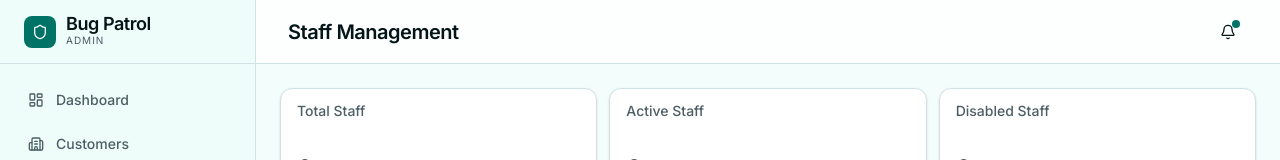
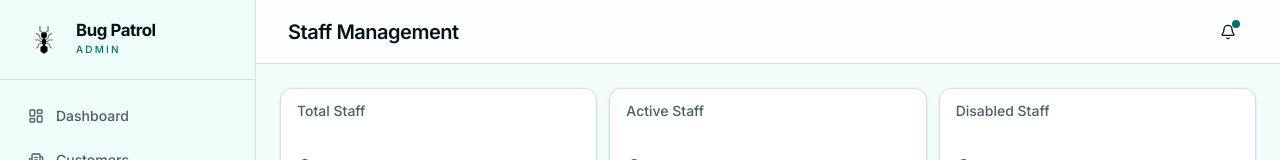
Before and after one commit to bugpatrolindia-byte/bug-patrol-v2, a Next.js app: page /admin/staff in a window 1280 px wide. Shown: the top 160 px of the page. Built offline with nearby package versions, Linux system fonts and the light colour scheme; no server answers; the database is empty.

Commit message:
Update sidebar branding with ant logo

```diff
--- a/components/admin/admin-sidebar.tsx
+++ b/components/admin/admin-sidebar.tsx
@@ -10,7 +10,6 @@ import {
   Settings,
   Users,
   X,
-  Shield,
 } from "lucide-react"
 import Link from "next/link"
 import { usePathname } from "next/navigation"
@@ -54,14 +53,14 @@ export function AdminSidebar({ open, onClose }: AdminSidebarProps) {
           open ? "translate-x-0" : "-translate-x-full"
         )}
       >
-        <div className="flex h-16 items-center justify-between border-b border-sidebar-border px-6">
-          <div className="flex items-center gap-2.5">
-            <div className="flex h-8 w-8 items-center justify-center rounded-lg bg-primary">
-              <Shield className="h-4 w-4 text-primary-foreground" />
+        <div className="flex h-20 items-center justify-between border-b border-sidebar-border px-6">
+          <div className="flex items-center gap-3">
+            <div className="flex h-10 w-10 items-center justify-center">
+              <img src="/branding/ant-logo.png" alt="Bug Patrol" className="h-9 w-9 object-contain" />
             </div>
             <div className="flex flex-col">
-              <span className="text-lg font-semibold tracking-tight leading-none">Bug Patrol</span>
-              <span className="text-[10px] uppercase tracking-widest text-muted-foreground">Admin</span>
+              <span className="text-[1.05rem] font-bold leading-none tracking-tight">Bug Patrol</span>
+              <span className="mt-1 text-[10px] font-medium uppercase tracking-[0.22em] text-primary">Admin</span>
             </div>
           </div>
           <Button
--- a/components/dashboard/sidebar.tsx
+++ b/components/dashboard/sidebar.tsx
@@ -7,7 +7,6 @@ import {
   UserRound,
   Settings,
   X,
-  Shield,
 } from "lucide-react"
 import Link from "next/link"
 import { usePathname } from "next/navigation"
@@ -48,14 +47,14 @@ export function Sidebar({ open, onClose }: SidebarProps) {
           open ? "translate-x-0" : "-translate-x-full"
         )}
       >
-        <div className="flex h-16 items-center justify-between border-b border-sidebar-border px-6">
-          <div className="flex items-center gap-2.5">
-            <div className="flex h-8 w-8 items-center justify-center rounded-lg bg-primary">
-              <Shield className="h-4 w-4 text-primary-foreground" />
+        <div className="flex h-20 items-center justify-between border-b border-sidebar-border px-6">
+          <div className="flex items-center gap-3">
+            <div className="flex h-10 w-10 items-center justify-center">
+              <img src="/branding/ant-logo.png" alt="Bug Patrol" className="h-9 w-9 object-contain" />
             </div>
             <div className="flex flex-col">
-              <span className="text-lg font-semibold tracking-tight leading-none">Bug Patrol</span>
-              <span className="text-[10px] uppercase tracking-widest text-muted-foreground">Staff</span>
+              <span className="text-[1.05rem] font-bold leading-none tracking-tight">Bug Patrol</span>
+              <span className="mt-1 text-[10px] font-medium uppercase tracking-[0.22em] text-primary">Staff</span>
             </div>
           </div>
           <Button
```
Also changed, not shown: public/branding/ant-logo.png (added).
